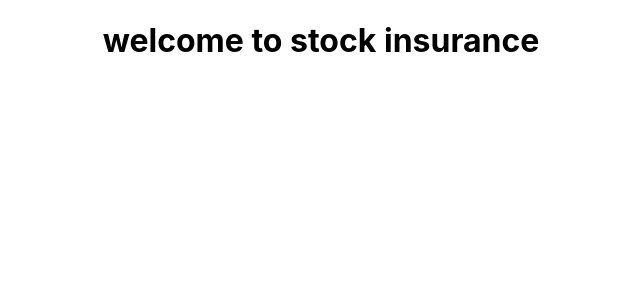
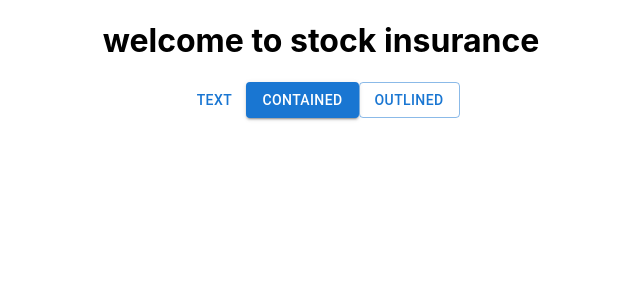
Before and after one commit to SuryaSriRamDevulapalli/StockInsuranceVS, a React (Create React App) app: page / in a window 1280 px wide. Shown: the top 300 px of the page, without its empty margins (319-959 px from the left). Built offline with nearby package versions, Linux system fonts and the light colour scheme.

Commit message:
second commit

```diff
--- a/package.json
+++ b/package.json
@@ -3,6 +3,11 @@
   "version": "0.1.0",
   "private": true,
   "dependencies": {
+    "@emotion/react": "^11.11.4",
+    "@emotion/styled": "^11.11.0",
+    "@fontsource/roboto": "^5.0.12",
+    "@mui/icons-material": "^5.15.14",
+    "@mui/material": "^5.15.14",
     "@testing-library/jest-dom": "^5.17.0",
     "@testing-library/react": "^13.4.0",
     "@testing-library/user-event": "^13.5.0",
--- a/src/App.js
+++ b/src/App.js
@@ -1,10 +1,14 @@
-import logo from './logo.svg';
 import './App.css';
+import Button from '@mui/material/Button';
+
 
 function App() {
   return (
     <div className="App">
      <h1>welcome to stock insurance</h1>
+     <Button variant="text">Text</Button>
+<Button variant="contained">Contained</Button>
+<Button variant="outlined">Outlined</Button>
     </div>
   );
 }
```
Also changed, not shown: 1 other file (tests, documents, lock files or other folders).
